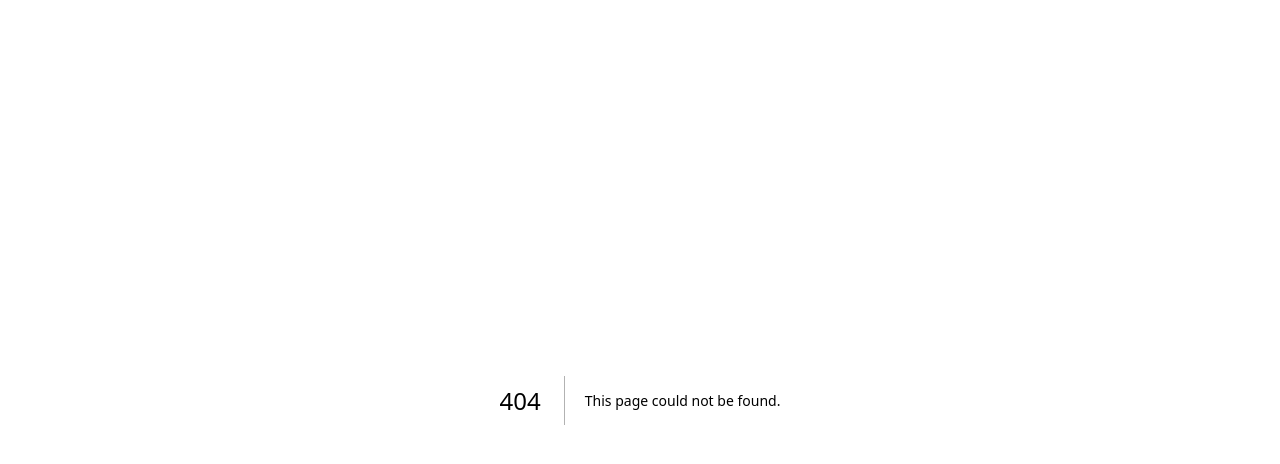
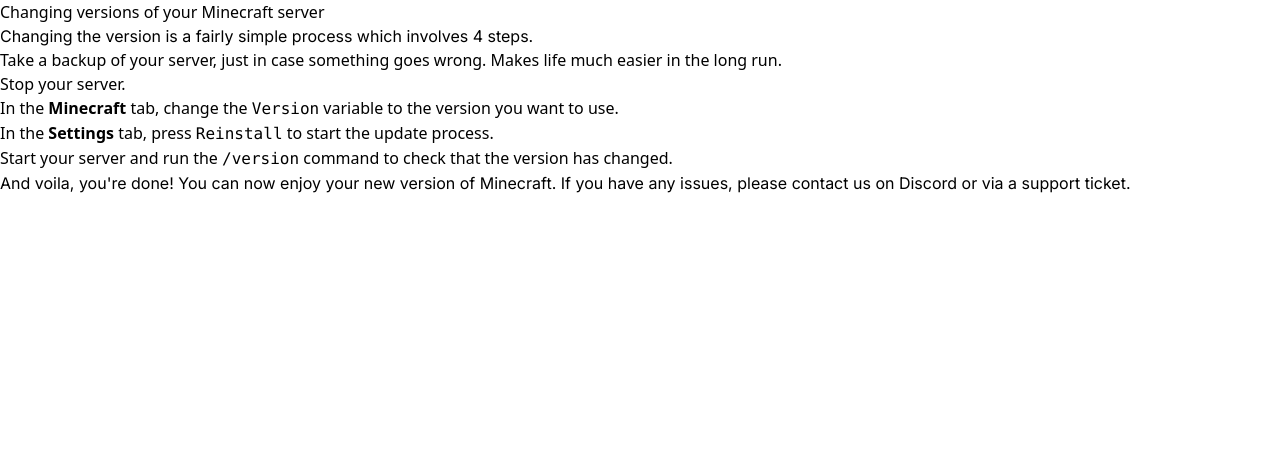
Before and after one commit to berrybyte-net/documentation, a Next.js app: page /games/minecraft/changing-versions in a window 1280 px wide. Before the commit this address had no page. Shown: the top 464 px of the page. Built offline with nearby package versions, Linux system fonts and the light colour scheme.

Commit message:
feat: changing versions guide

```diff
--- /dev/null
+++ b/pages/games/minecraft/changing-versions.mdx
@@ -0,0 +1,11 @@
+# Changing versions of your Minecraft server
+
+Changing the version is a fairly simple process which involves 4 steps.
+
+    1. Take a backup of your server, just in case something goes wrong. Makes life much easier in the long run.
+    2. Stop your server.
+    3. In the **Minecraft** tab, change the `Version` variable to the version you want to use.
+    4. In the **Settings** tab, press `Reinstall` to start the update process.
+    5. Start your server and run the `/version` command to check that the version has changed.
+
+And voila, you're done! You can now enjoy your new version of Minecraft. If you have any issues, please contact us on Discord or via a support ticket.
```
